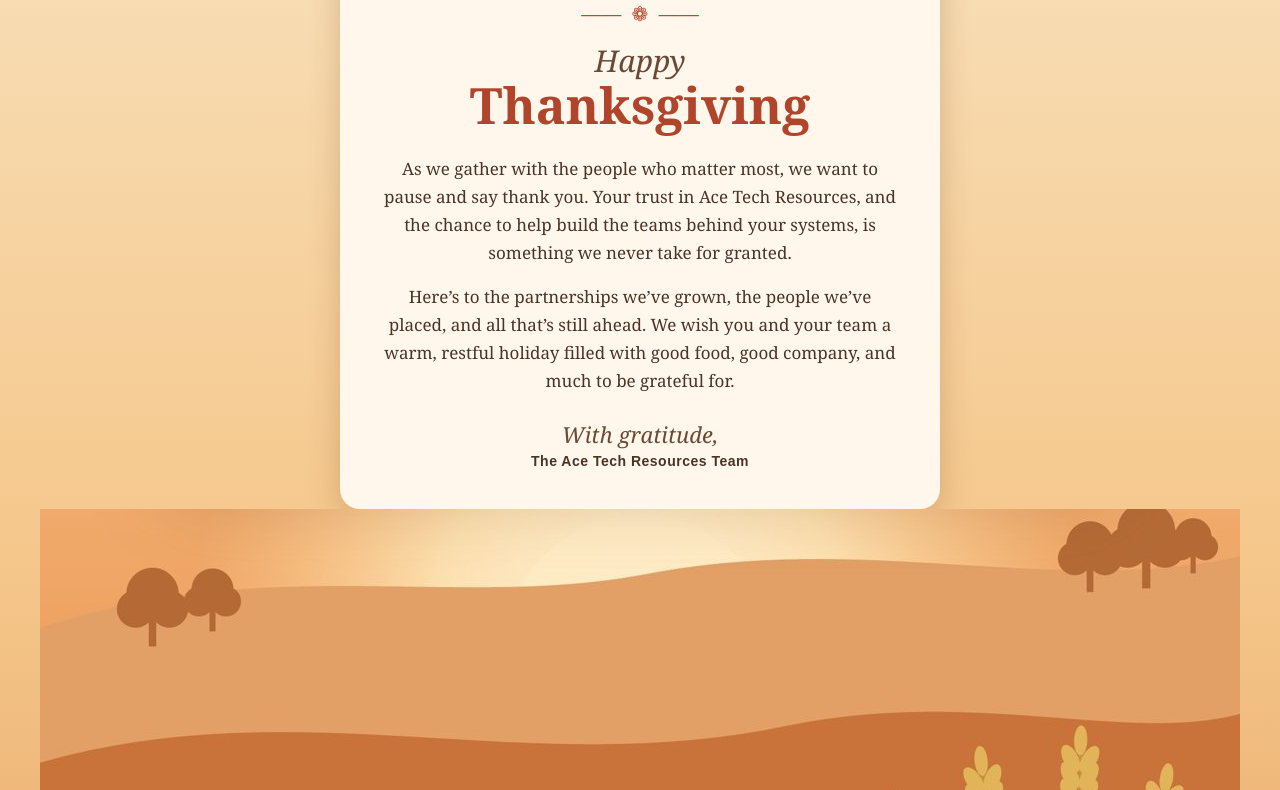
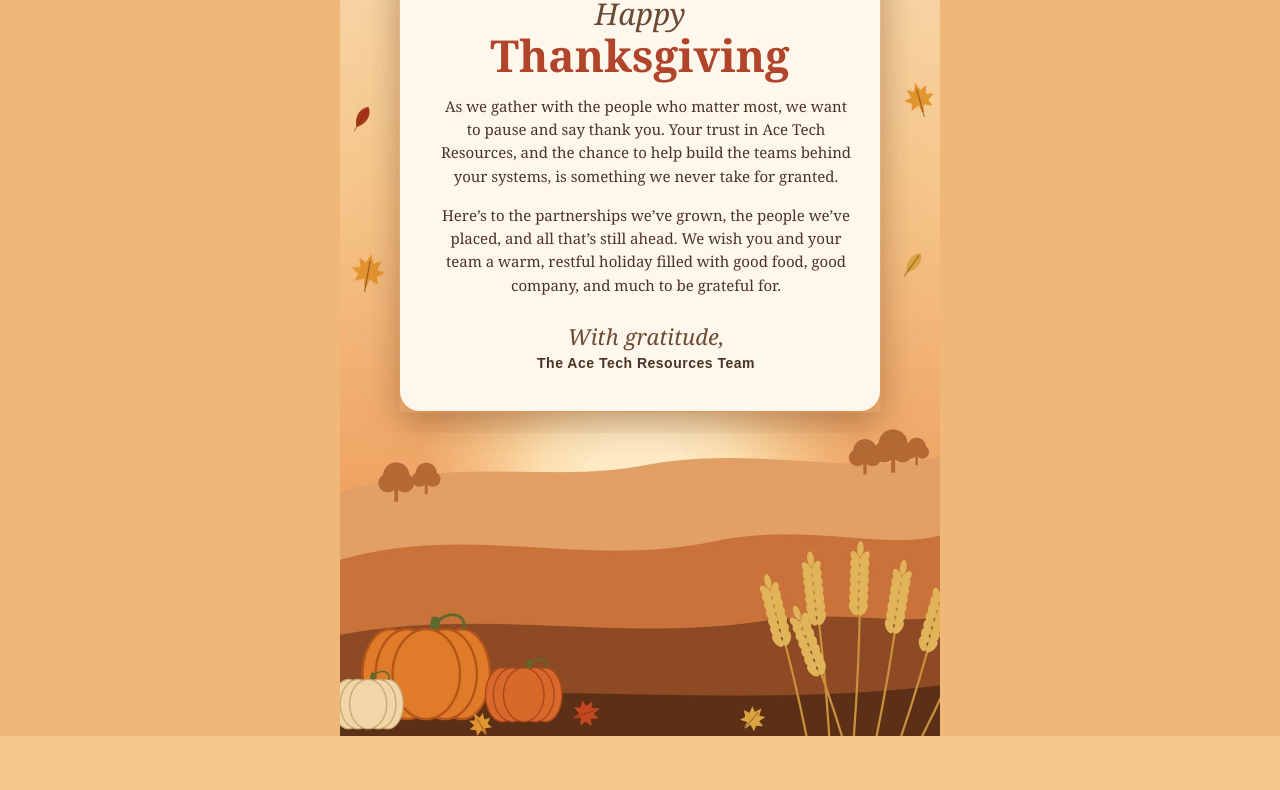
Before and after one commit to coachbillellis-coder/fatherfigurecoach, a plain HTML site: page ace-tech-thanksgiving/index.html in a window 1280 px wide. Shown: the part 275-1065 px from the top of the page. After the commit the page ends 1011 px from the top, so only its background shows below. Drawn offline with Linux system fonts and the light colour scheme.

Commit message:
Add fall leaves background to Thanksgiving email
Co-Authored-By: Claude Sonnet 5.5 <noreply@anthropic.com>
Claude-Session: https://claude.ai/code/session_01XbWavVGqrHdUHYbZ3G2UbF

```diff
--- a/ace-tech-thanksgiving/index.html
+++ b/ace-tech-thanksgiving/index.html
@@ -6,29 +6,33 @@
 <title>Happy Thanksgiving from Ace Tech Resources</title>
 </head>
 <body style="margin:0;padding:0;background-color:#f5c78b;">
-<table role="presentation" width="100%" cellpadding="0" cellspacing="0" border="0" bgcolor="#f5c78b" style="background-color:#f5c78b;background-image:linear-gradient(180deg,#f9e6c5 0%,#f5c78b 60%,#e8a565 100%);">
-<tr><td align="center" style="padding:32px 16px 0 16px;">
-  <table role="presentation" width="600" cellpadding="0" cellspacing="0" border="0" style="width:100%;max-width:600px;background-color:#fff7ec;border-radius:20px;box-shadow:0 8px 30px rgba(120,60,20,0.25);">
-    <tr><td align="center" style="padding:36px 32px 8px 32px;">
-      <img src="logo.png" width="300" alt="Ace Tech Resources" style="display:block;width:300px;max-width:80%;height:auto;border:0;">
+<table role="presentation" width="100%" cellpadding="0" cellspacing="0" border="0" bgcolor="#f0b878" style="background-color:#f0b878;">
+<tr><td align="center">
+<table role="presentation" width="600" cellpadding="0" cellspacing="0" border="0" style="width:100%;max-width:600px;">
+<tr><td align="center" background="leaves_bg.jpg" bgcolor="#f6d3a0" style="background-color:#f6d3a0;background-image:url('leaves_bg.jpg');background-size:100% 100%;background-position:center top;background-repeat:no-repeat;padding:47px 10% 22px 10%;">
+  <table role="presentation" width="100%" cellpadding="0" cellspacing="0" border="0" style="width:100%;background-color:#fff7ec;border-radius:20px;box-shadow:0 8px 30px rgba(120,60,20,0.25);">
+    <tr><td align="center" style="padding:22px 24px 0 24px;">
+      <img src="logo.png" width="250" alt="Ace Tech Resources" style="display:block;width:250px;max-width:80%;height:auto;border:0;">
     </td></tr>
-    <tr><td align="center" style="padding:12px 32px 0 32px;font-family:Georgia,'Times New Roman',serif;color:#b0452b;font-size:20px;line-height:1;">
+    <tr><td align="center" style="padding:12px 24px 0 24px;font-family:Georgia,'Times New Roman',serif;color:#b0452b;font-size:20px;line-height:1;">
       &mdash;&mdash;&nbsp;&nbsp;&#10049;&nbsp;&nbsp;&mdash;&mdash;
     </td></tr>
-    <tr><td align="center" style="padding:20px 32px 0 32px;font-family:Georgia,'Times New Roman',serif;font-style:italic;font-size:30px;color:#6b4a35;line-height:1.1;">Happy</td></tr>
-    <tr><td align="center" style="padding:0 32px 20px 32px;font-family:Georgia,'Times New Roman',serif;font-weight:bold;font-size:50px;color:#b0452b;line-height:1.15;">Thanksgiving</td></tr>
-    <tr><td align="center" style="padding:0 40px 16px 40px;font-family:Georgia,'Times New Roman',serif;font-size:17px;line-height:1.65;color:#4a3426;">
+    <tr><td align="center" style="padding:12px 32px 0 32px;font-family:Georgia,'Times New Roman',serif;font-style:italic;font-size:30px;color:#6b4a35;line-height:1.1;">Happy</td></tr>
+    <tr><td align="center" style="padding:0 32px 14px 32px;font-family:Georgia,'Times New Roman',serif;font-weight:bold;font-size:44px;color:#b0452b;line-height:1.15;">Thanksgiving</td></tr>
+    <tr><td align="center" style="padding:0 28px 16px 40px;font-family:Georgia,'Times New Roman',serif;font-size:15px;line-height:1.55;color:#4a3426;">
       As we gather with the people who matter most, we want to pause and say thank you. Your trust in Ace Tech Resources, and the chance to help build the teams behind your systems, is something we never take for granted.
     </td></tr>
-    <tr><td align="center" style="padding:0 40px 24px 40px;font-family:Georgia,'Times New Roman',serif;font-size:17px;line-height:1.65;color:#4a3426;">
+    <tr><td align="center" style="padding:0 28px 24px 40px;font-family:Georgia,'Times New Roman',serif;font-size:15px;line-height:1.55;color:#4a3426;">
       Here&rsquo;s to the partnerships we&rsquo;ve grown, the people we&rsquo;ve placed, and all that&rsquo;s still ahead. We wish you and your team a warm, restful holiday filled with good food, good company, and much to be grateful for.
     </td></tr>
-    <tr><td align="center" style="padding:0 40px 4px 40px;font-family:Georgia,'Times New Roman',serif;font-style:italic;font-size:22px;color:#6b4a35;">With gratitude,</td></tr>
-    <tr><td align="center" style="padding:0 40px 40px 40px;font-family:Arial,Helvetica,sans-serif;font-weight:bold;font-size:14px;letter-spacing:0.5px;color:#4a3426;">The Ace Tech Resources Team</td></tr>
+    <tr><td align="center" style="padding:0 28px 4px 40px;font-family:Georgia,'Times New Roman',serif;font-style:italic;font-size:22px;color:#6b4a35;">With gratitude,</td></tr>
+    <tr><td align="center" style="padding:0 28px 40px 40px;font-family:Arial,Helvetica,sans-serif;font-weight:bold;font-size:14px;letter-spacing:0.5px;color:#4a3426;">The Ace Tech Resources Team</td></tr>
   </table>
 </td></tr>
 <tr><td style="padding:0;line-height:0;font-size:0;">
-  <img src="scenery.jpg" width="1200" alt="" style="display:block;width:100%;max-width:1200px;height:auto;border:0;margin:0 auto;">
+  <img src="scenery.jpg" width="600" alt="" style="display:block;width:100%;max-width:600px;height:auto;border:0;">
+</td></tr>
+</table>
 </td></tr>
 </table>
 </body>
```
Also changed, not shown: ace-tech-thanksgiving/leaves_bg.jpg (added).
